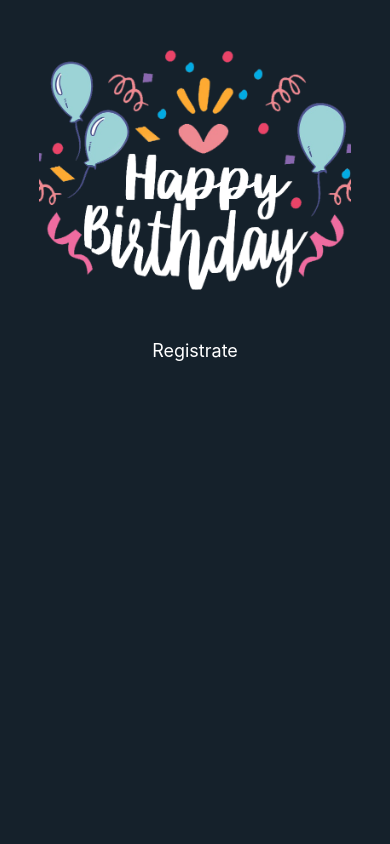
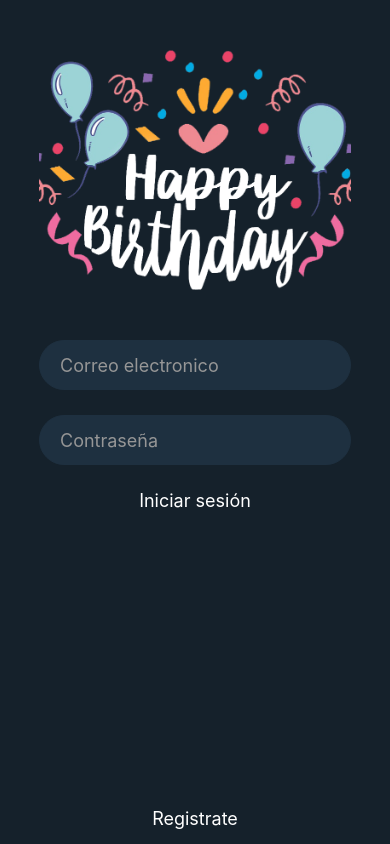
Before and after one commit to JL-OLEMAR/RN-Bbirthday, a React Native app: screen / in a window 390 px wide. Built offline with nearby package versions, Linux system fonts and the light colour scheme; no server answers.

Commit message:
Realizando login en Firebase

```diff
--- a/src/components/LoginForm.js
+++ b/src/components/LoginForm.js
@@ -1,9 +1,66 @@
-import React from 'react'
-import { StyleSheet, Text, TouchableOpacity, View } from 'react-native'
+import React, { useState } from 'react'
+import { StyleSheet, Text, TextInput, TouchableOpacity, View } from 'react-native'
+
+import firebase from '../utils/firebase'
+import { validateEmail } from '../utils/validations'
 
 export const LoginForm = ({ changeForm }) => {
+  const [forData, setForData] = useState({ email: '', password: '' })
+  const [forError, setForError] = useState({})
+
+  const login = () => {
+    const errors = {}
+    if (!forData.email || !forData.password) {
+      if (!forData.email) errors.email = true
+      if (!forData.password) errors.password = true
+    } else if (!validateEmail(forData.email)) {
+      errors.email = true
+    } else {
+      firebase.auth()
+        .signInWithEmailAndPassword(forData.email, forData.password)
+        .then((response) => { setForData(response) })
+        .catch(() => {
+          setForError({
+            email: true,
+            password: true
+          })
+        })
+    }
+    setForError(errors)
+  }
+
+  const onChange = (e, type) => {
+    setForData({ ...forData, [type]: e.nativeEvent.text })
+  }
+
   return (
-    <View>
+    <>
+      <TextInput
+        autoCapitalize='none'
+        autoCorrect={false}
+        keyboardType='email-address'
+        placeholder='Correo electronico'
+        placeholderTextColor='#969696'
+        style={[styles.txtInput, forError.email && styles.errorInput]}
+        onChange={(e) => onChange(e, 'email')}
+      />
+
+      <TextInput
+        autoCapitalize='none'
+        autoCorrect={false}
+        textContentType='password'
+        placeholder='Contraseña'
+        placeholderTextColor='#969696'
+        secureTextEntry
+        style={[styles.txtInput, forError.email && styles.errorInput]}
+        onChange={(e) => onChange(e, 'password')}
+      />
+
+      <TouchableOpacity onPress={login} activeOpacity={0.8}>
+        <Text style={styles.btnTxtLogin}>Iniciar sesión</Text>
+      </TouchableOpacity>
+
+      <View style={styles.btnRegister}>
         <TouchableOpacity
           onPress={changeForm}
           activeOpacity={0.8}
@@ -11,12 +68,33 @@ export const LoginForm = ({ changeForm }) => {
           <Text style={styles.btnTxtLogin}>Registrate</Text>
         </TouchableOpacity>
       </View>
+    </>
   )
 }
 
 const styles = StyleSheet.create({
+  txtInput: {
+    backgroundColor: '#1e3040',
+    borderColor: '#1e3040',
+    borderRadius: 50,
+    borderWidth: 1,
+    color: '#fff',
+    fontSize: 18,
+    height: 50,
+    marginBottom: 25,
+    paddingHorizontal: 20,
+    width: '80%'
+  },
   btnTxtLogin: {
     color: '#fff',
     fontSize: 18
+  },
+  btnRegister: {
+    flex: 1,
+    justifyContent: 'flex-end',
+    marginBottom: 15
+  },
+  errorInput: {
+    borderColor: '#940c0c'
   }
 })
--- a/src/components/RegisterForm.js
+++ b/src/components/RegisterForm.js
@@ -30,7 +30,6 @@ export const RegisterForm = ({ changeForm }) => {
     } else {
       firebase.auth()
         .createUserWithEmailAndPassword(forData.email, forData.password)
-        .then((response) => { setForData(response) })
         .catch(() => {
           setForError({
             email: true,
```
Lines whose indentation alone changed are shown as unchanged.
